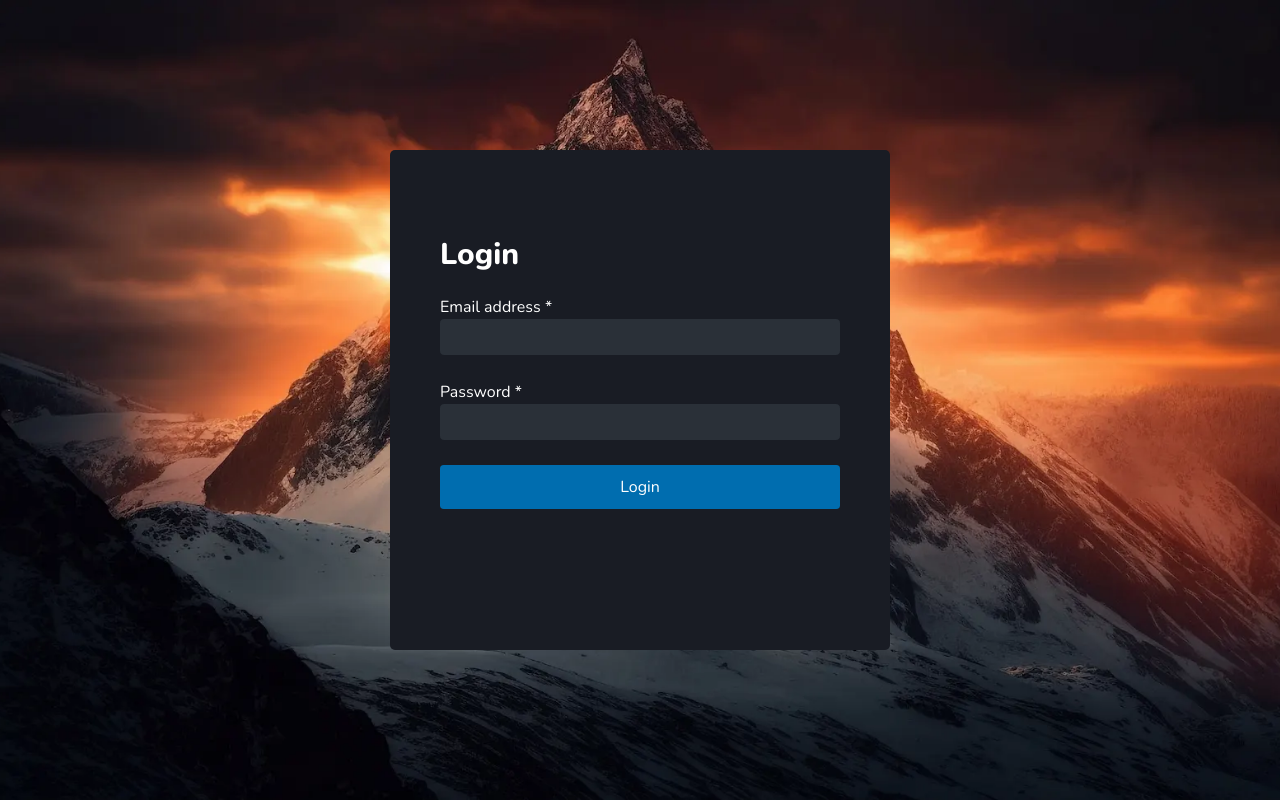
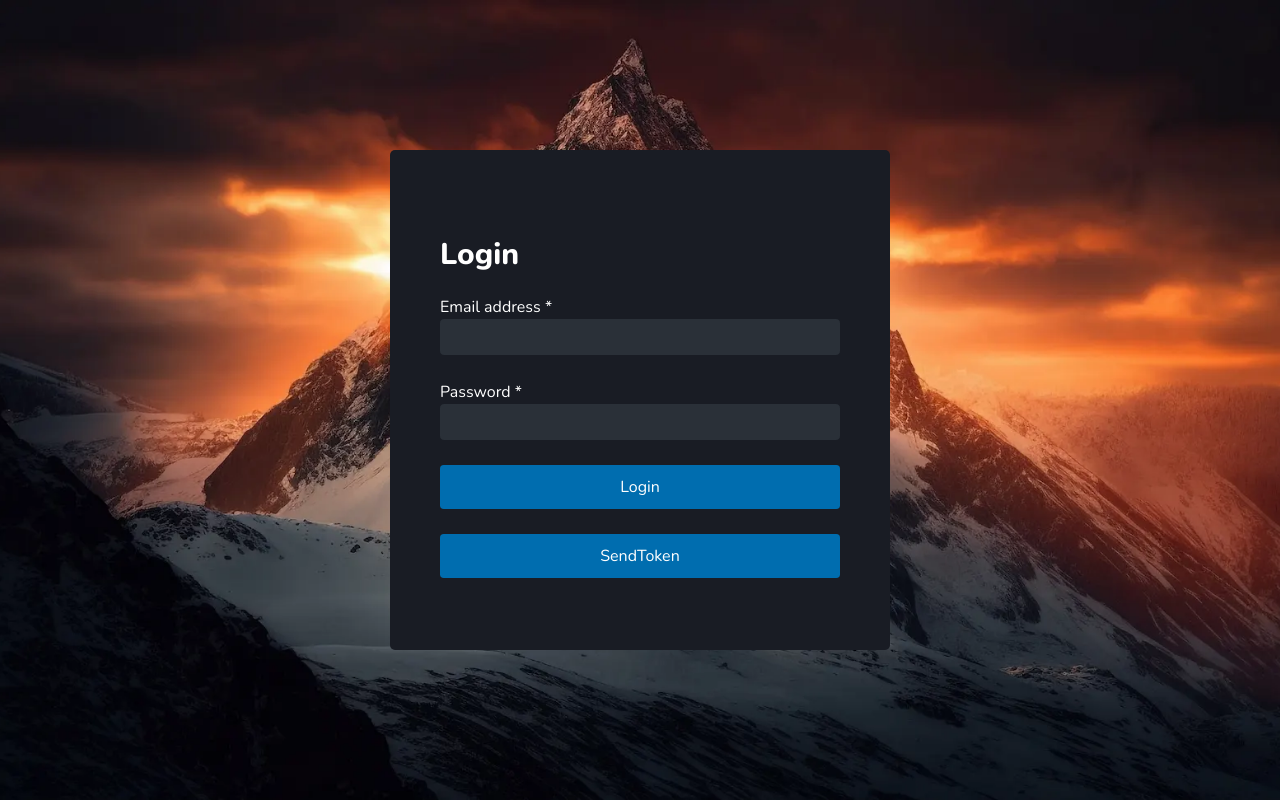
Before and after one commit to hadamalush/pwa-crew-admin-dashboard, a React (Vite) app: page / in a window 1280 px wide. Built offline with nearby package versions, Linux system fonts and the light colour scheme.

Commit message:
feat: added login handling

```diff
--- a/src/pages/HomePage.tsx
+++ b/src/pages/HomePage.tsx
@@ -21,36 +21,58 @@ const HomePage = () => {
      xl:bg-[url('/background/mountain-xl.webp')]
      xxl:bg-[url('/background/mountain-xxl.webp')]`;
 
-  const handleCreateUser = async ({ email, password }: { email: string; password: string }) => {
+  const handleLogin = async ({ email, password }: { email: string; password: string }) => {
+    try {
+      const response = await axios({
+        method: "post",
+        url: "http://localhost:3000/api/admin/auth",
+        data: {
+          email,
+          password,
+        },
+        responseType: "json",
+      });
+
+      const data = await response.data;
+
+      if (data) {
+        localStorage.setItem("token", response.data);
+      }
+    } catch (err: unknown) {
+      console.log(err);
+    }
+  };
+
+  const sendToken = async () => {
     const token = localStorage.getItem("token");
     const config = {
       headers: {
         Authorization: `Bearer ${token}`,
       },
     };
-    const response = await axios({
-      method: "post",
-      url: "http://localhost:3000/api/admin/auth",
-      data: {
-        email,
-        password,
-      },
-      responseType: "json",
-      headers: config.headers,
-    });
 
-    console.log(response);
-    // const response = await axios({
-    //   method: "post",
-    //   url: "http://localhost:3000/api/admin/auth",
-    //   data: {
-    //     email,
-    //     password,
-    //   },
-    //   responseType: "json",
-    // });
+    try {
+      const response = await axios({
+        method: "post",
+        url: "http://localhost:3000/api/admin/addSomething",
+        data: {
+          message: "Checking...",
+        },
+        responseType: "json",
+        headers: config.headers,
+      });
 
-    // localStorage.setItem("token", response.data);
+      console.log(response);
+
+      // const data = await response.data;
+
+      // if (data) {
+      //   localStorage.setItem("token", response.data);
+      // }
+    } catch (err: unknown) {
+      // console.log(err.response.data.message);
+      console.log(err);
+    }
   };
 
   return (
@@ -61,7 +83,7 @@ const HomePage = () => {
       )}
     >
       <form
-        onSubmit={handleSubmit(handleCreateUser)}
+        onSubmit={handleSubmit(handleLogin)}
         className="bg-primary w-full h-full  p-5 ss:w-160 ss:h-160 ss:p-20 ss:rounded-lg landscape:h-auto landscape:sm:h-160"
       >
         <Heading as="h1" className="text-5xl text-white mt-[20%] ss:mt-[10%]">
@@ -89,6 +111,9 @@ const HomePage = () => {
         <Button variant="default" className="w-full mt-10">
           Login
         </Button>
+        <Button variant="default" className="w-full mt-10" type="button" onClick={sendToken}>
+          SendToken
+        </Button>
       </form>
     </main>
   );
```
